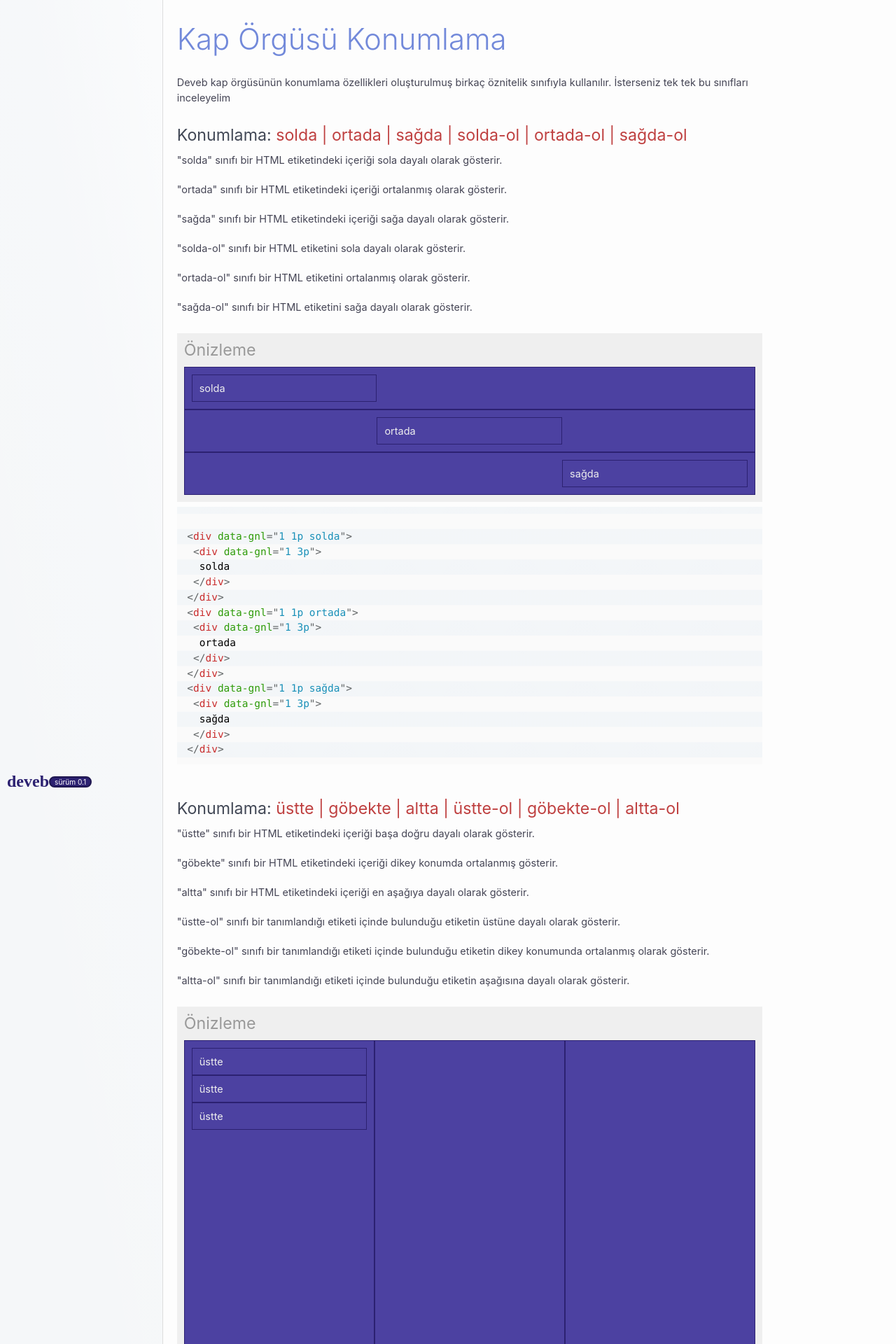
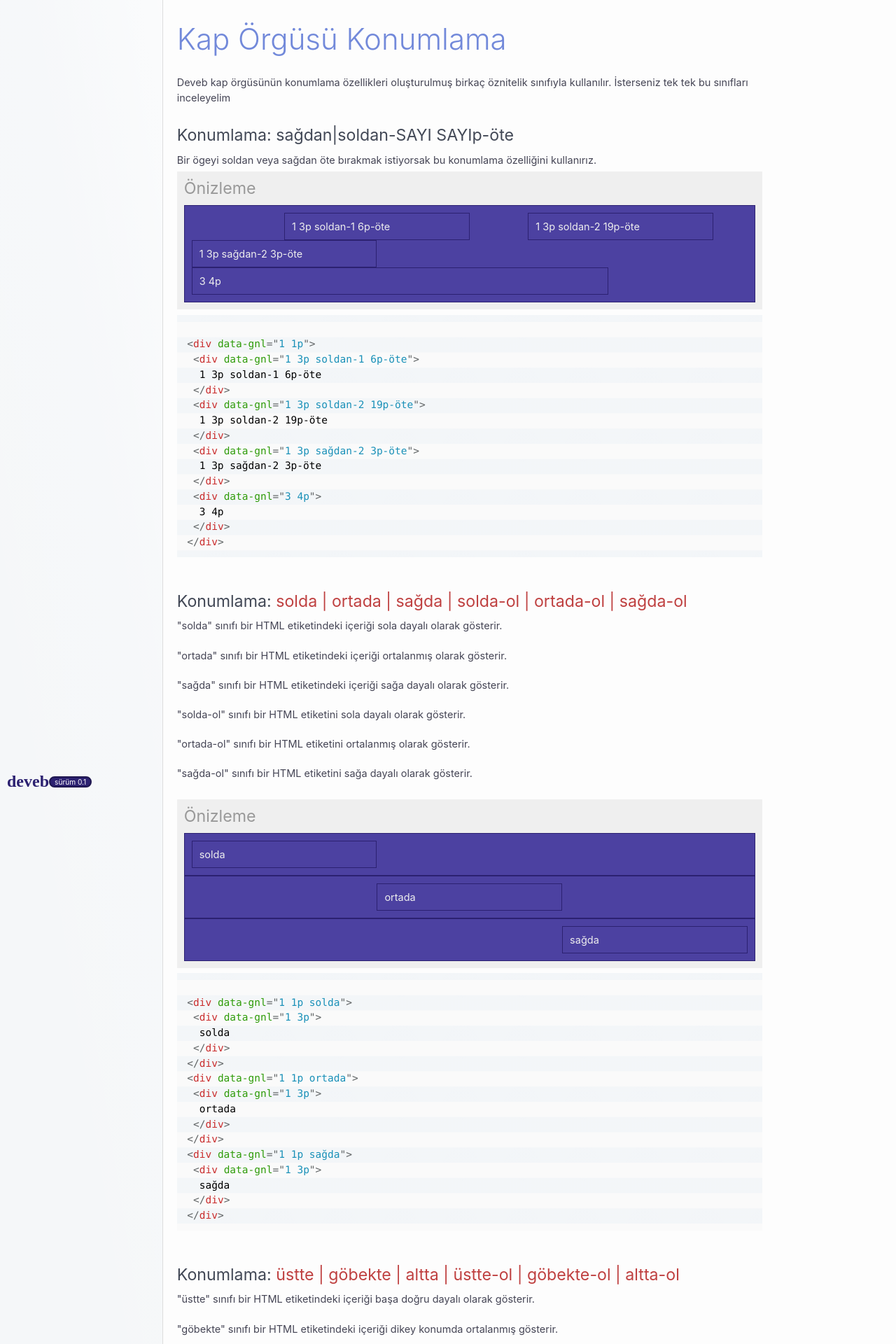
Before and after one commit to data-deveb/data-deveb.github.io, a Jekyll site: the page built from belgeler/kap-orgusu/konumlama.html, in a window 1280 px wide. Shown: the top 1920 px of the page at 70% size. Built offline with Jekyll 4.4.1, drawn with Linux system fonts in a browser that asks for light colours; some web fonts are replaced; some of the changed text lies outside the part shown.

Commit message:
öte işlemleri belgelere eklendi.

```diff
--- a/assets/scss/_KapOrgusu.scss
+++ b/assets/scss/_KapOrgusu.scss
@@ -39,10 +39,10 @@ doğrultular: dikey (sütun sözcüğü iptal), yatay (satır sözcüğü iptal)
     @for $i from 1 through 24{
       [data-#{$ekran}~="#{$i}"]{--parça: #{$i};}
       [data-#{$ekran}~="#{$i}p"]{--par: #{$i};}
-      [data-#{$ekran}~="soldan-#{$i}"]{--parça-soldan: #{$i};}
-      [data-#{$ekran}~="#{$i}p-öte"]{--par-soldan: #{$i};}
-      [data-#{$ekran}~="sağdan-#{$i}"]{--parça-sağdan: #{$i};}
-      [data-#{$ekran}~="#{$i}p-öte"]{--par-sağdan: #{$i};}
+      [data-#{$ekran}~="#{$soldan}-#{$i}"]{--parça-soldan: #{$i};}
+      [data-#{$ekran}~="#{$i}p-#{$öte}"]{--par-soldan: #{$i};}
+      [data-#{$ekran}~="#{$sağdan}-#{$i}"]{--parça-sağdan: #{$i};}
+      [data-#{$ekran}~="#{$i}p-#{$öte}"]{--par-sağdan: #{$i};}
     }
 
     [data-#{$ekran}]{
--- a/assets/scss/_dil-ing.scss
+++ b/assets/scss/_dil-ing.scss
@@ -1,4 +1,4 @@
-/* İngilizce */
+/* English */
 $gnl: gnl;
 $mnk: mn;
 $ufk: xs;
@@ -8,7 +8,12 @@ $byk: lg;
 $kcm: xl;
 $dev: hg;
 
-/* Kap Örgüsü */
+/* Grid System */
+
+$soldan: left;
+$sağdan: right;
+$öte: offset;
+
 /* Konumlama - Kap Örgüsü */
 $sütun: column;
 
--- a/assets/scss/_dil-tr.scss
+++ b/assets/scss/_dil-tr.scss
@@ -12,6 +12,11 @@ $dev: dev;
 
 
 /* Kap Örgüsü */
+
+$soldan: soldan;
+$sağdan: sağdan;
+$öte: öte;
+
 /* Konumlama - Kap Örgüsü */
 $sütun: sütun;
 
--- a/belgeler/kap-orgusu/konumlama.html
+++ b/belgeler/kap-orgusu/konumlama.html
@@ -9,6 +9,43 @@ title: Kap Örgüsü Konumlama
   pre.language-html{ max-height:50vh; overflow-y: auto;}
 </style>
 <p>Deveb kap örgüsünün konumlama özellikleri oluşturulmuş birkaç öznitelik sınıfıyla kullanılır. İsterseniz tek tek bu sınıfları inceleyelim</p>
+
+<h3>Konumlama: sağdan|soldan-SAYI SAYIp-öte</h3>
+<p>Bir ögeyi soldan veya sağdan öte bırakmak istiyorsak bu konumlama özelliğini kullanırız.</p>
+<div data-gnl="1 1p" class="önizleme">
+  <h3>Önizleme</h3>
+  <div data-gnl="1 1p">
+    <div data-gnl="1 3p soldan-1 6p-öte">
+      1 3p soldan-1 6p-öte
+    </div>
+    <div data-gnl="1 3p soldan-2 19p-öte">
+      1 3p soldan-2 19p-öte
+    </div>
+    <div data-gnl="1 3p sağdan-2 3p-öte">
+      1 3p sağdan-2 3p-öte
+    </div>
+    <div data-gnl="3 4p">
+      3 4p
+    </div>
+  </div>
+</div>
+<pre data-gnl="1 1p"><code class="language-html">
+&lt;div data-gnl=&quot;1 1p&quot;&gt;
+ &lt;div data-gnl=&quot;1 3p soldan-1 6p-öte&quot;&gt;
+  1 3p soldan-1 6p-öte
+ &lt;/div&gt;
+ &lt;div data-gnl=&quot;1 3p soldan-2 19p-öte&quot;&gt;
+  1 3p soldan-2 19p-öte
+ &lt;/div&gt;
+ &lt;div data-gnl=&quot;1 3p sağdan-2 3p-öte&quot;&gt;
+  1 3p sağdan-2 3p-öte
+ &lt;/div&gt;
+ &lt;div data-gnl=&quot;3 4p&quot;&gt;
+  3 4p
+ &lt;/div&gt;
+&lt;/div&gt;
+</code></pre>
+<p></p>
 
 <h3>Konumlama: <span data-metin="dikkat">solda | ortada | sağda | solda-ol | ortada-ol | sağda-ol</span></h3>
 <p>"solda" sınıfı bir HTML etiketindeki içeriği sola dayalı olarak gösterir.</p>
```
Also changed, not shown: assets/scss/dvb-ing.css, 2 other files.
